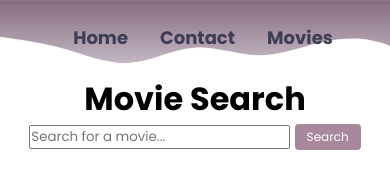
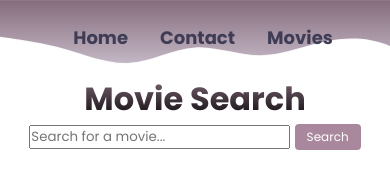
Before and after one commit to mjackqueline/MovieSearch, a plain HTML site: page index.html in a window 390 px wide. Shown: the top 173 px of the page. Drawn offline with Linux system fonts and the light colour scheme.

Commit message:
edited title text

```diff
--- a/styles.css
+++ b/styles.css
@@ -22,6 +22,13 @@ a:hover {
 
 strong {
   color: #866D7E;
+}
+
+h1 {
+  font-size: 40px;
+  background-image: linear-gradient(#866D7E, black);
+  color: transparent;
+  background-clip: text;
 }
 
 /* NAV */
@@ -386,6 +393,10 @@ body {
 
 @media (max-width: 865px) {
 
+  h1 {
+    font-size: 32px;
+  }
+
   .logo {
     display: none;
   }
```
